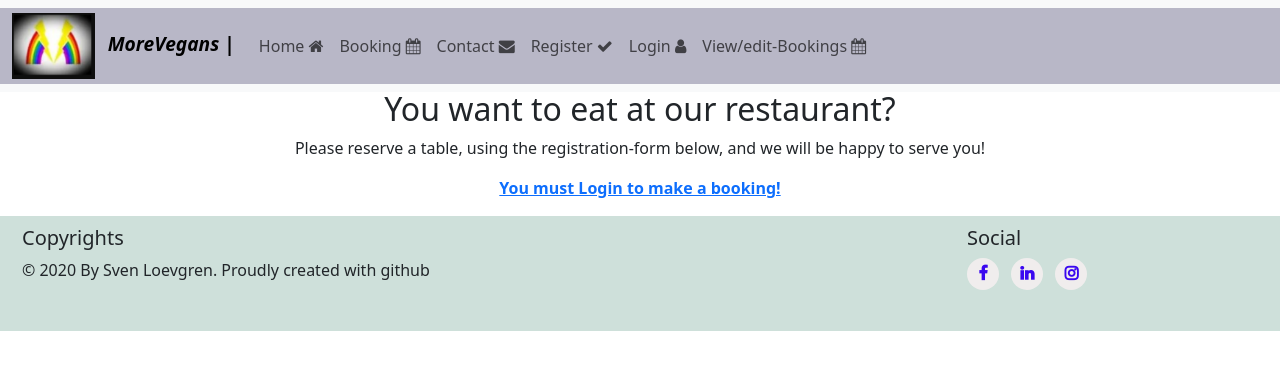
After one commit to SvenLoevgren/fullstack-portfolio4, a Django app: page /edit_booking/ in a window 1280 px wide. The commit adds this page. Shown: the top 370 px of the page. Run offline with Django 3.2, Linux system fonts and the light colour scheme.

Commit message:
edit_booking template added and url tested

```diff
--- a/fastfood/urls.py
+++ b/fastfood/urls.py
@@ -1,5 +1,5 @@
 from django.contrib import admin
-from .views import fastfood_home, booking, contactus, booking_list
+from .views import fastfood_home, booking, contactus, booking_list, edit_booking
 from django.contrib.staticfiles.storage import staticfiles_storage
 from django.urls import include, path
 from django.conf.urls import url, include
@@ -18,7 +18,8 @@ urlpatterns = [
     path('accounts/', include('allauth.urls')),
     path('booking/', booking, name='booking'),
     path('bookings/', booking_list, name='bookings'),
-    path('bookings/', include([
+    path('edit_booking/', edit_booking, name='edit_booking'),
+    path('edit_booking/', include([
         path('list/', BookingListView.as_view(), name='booking_list'),
         path('new/', BookingCreateView.as_view(), name='booking_new'),
         path('<int:pk>/edit/', BookingUpdateView.as_view(), name='booking_edit'),
--- a/fastfood/views.py
+++ b/fastfood/views.py
@@ -51,3 +51,7 @@ def contactus(request):
 def booking_list(request):
     bookings = Booking.objects.all()
     return render(request, 'fastfood/booking_list.html', {'bookings': bookings})
+
+
+def edit_booking(request):
+    return render(request, 'fastfood/edit_booking.html')
--- a/templates/fastfood/base.html
+++ b/templates/fastfood/base.html
@@ -35,7 +35,7 @@
                             href="{% url 'fastfood_home' %}">Home <i class="fa fa-home"></i></a>
                         </li>
                         <li class="nav-item">
-                            <a class="nav-link active"
+                            <a class="nav-link"
                             href="{% url 'booking' %}">Booking <i class="fa fa-calendar"></i></a>
                         </li>
                         <li class="nav-item">
@@ -55,7 +55,7 @@
                         {% endif %}
                         <li class="nav-item {% if not user.is_authenticated %}disabled{% endif %}">
                             {% if user.is_authenticated %}
-                                <a class="nav-link" aria-current="page" href="{% url 'bookings' %}">View/edit-Bookings <i class="fa fa-calendar"></i></a>
+                                <a class="nav-link active" aria-current="page" href="{% url 'bookings' %}">View/edit-Bookings <i class="fa fa-calendar"></i></a>
                             {% else %}
                                 <a class="nav-link" href="#" onclick="alert('Please login to access your bookings.')">View/edit-Bookings <i class="fa fa-calendar"></i></a>
                             {% endif %}
--- /dev/null
+++ b/templates/fastfood/edit_booking.html
@@ -0,0 +1,79 @@
+{% extends 'fastfood/base.html' %}
+
+
+{% block content %}
+    <div id="div5" class="container-fluid">
+        <div class="col-md-12">
+            <div class="d-flex justify-content-center text-center">
+              <h2>You want to eat at our restaurant?</h2>
+            </div>
+            <div class="d-flex justify-content-center text-center">
+              <p>Please reserve a table, using the registration-form below, and we will be happy to serve you!</p>
+            </div>
+        </div>
+        {% if not user.is_authenticated %}
+        <p>
+            <a class="d-flex justify-content-center text-center" href="{% url 'account_login' %}">
+            <strong>You must Login to make a booking!</strong></a>
+        </p>
+        {% else %}
+        <form class="form-control" id="booking-tables">
+            {% csrf_token %}
+                <div class="row mb-3">
+                    <label for="id_customer_name" class="col-sm-2 col-form-label">Customer Name</label>
+                    <div class="col-sm-10">
+                        <input type="text" class="form-control" name="customer_name" maxlength="100" required="" id="id_customer_name" placeholder="your name">
+                    </div>
+                </div>
+                <div class="row mb-3">
+                    <label for="id_email" class="col-sm-2 col-form-label">Email:</label>
+                    <div class="col-sm-10">
+                        <input type="email" class="form-control" name="email" maxlength="254" required="" id="id_email" placeholder="your@mail">
+                    </div>
+                </div>
+                <div class="row mb-3">
+                    <label for="id_phone_number" class="col-sm-2 col-form-label">Phone number:</label>
+                    <div class="col-sm-10">
+                        <input type="tel" class="form-control" name="phone_number" maxlength="20" required="" id="id_phone_number" placeholder="mobile">
+                    </div>
+                </div>
+                <div class="row mb-3">
+                    <label for="id_date" class="col-sm-2 col-form-label">Date:</label>
+                    <div class="col-sm-10">
+                        <input type="date" class="form-control" name="date" required="" id="id_date" placeholder="yyyy-mm-dd">
+                    </div>
+                </div>
+                <div class="row mb-3">
+                    <label for="id_time" class="col-sm-2 col-form-label">Time:</label>
+                    <div class="col-sm-10">
+                        <input type="time" class="form-control" name="time" required="" id="id_time" placeholder="hh:mm">
+                    </div>
+                </div>
+                <div class="row mb-3">
+                    <label for="id_num_seats" class="col-sm-2 col-form-label">Num seats:</label>
+                    <div class="col-sm-10">
+                        <input type="number" class="form-control" name="num_seats" min="0" required="" id="id_num_seats" placeholder="quantity of seats">
+                    </div>
+                </div>
+                <div class="row">
+                    <div class="col-sm-10 offset-sm-2">
+                        {% if user.is_authenticated %}
+                        <button type="submit" class="btn btn-primary mx-auto" id="join-button">Reserve!</button>
+                        <button id="join-button" class="btn btn-secondary mx-auto" onclick="window.location.href='{% url 'bookings' %}'">View/Bookings!</button>
+                        {% else %}
+                        <button type="button" onclick="alert('Please login to make a booking.')" class="btn btn-primary mx-auto" id="join-button">Reserve!</button>
+                        <button type="button" onclick="alert('Please login to make a booking.')" id="join-button" class="btn btn-secondary mx-auto" href="#">View/Bookings!</button>
+                        {% endif %}
+                    </div>
+                </div>
+                {% if messages %}
+                <div class="messages text-center">
+                    {% for message in messages %}
+                        <p{% if message.tags %} class="{{ message.tags }}"{% endif %}>{{ message }}</p>
+                    {% endfor %}
+                </div>
+                {% endif %}
+        </form>
+        {% endif %}
+    </div>
+{% endblock %}
```
